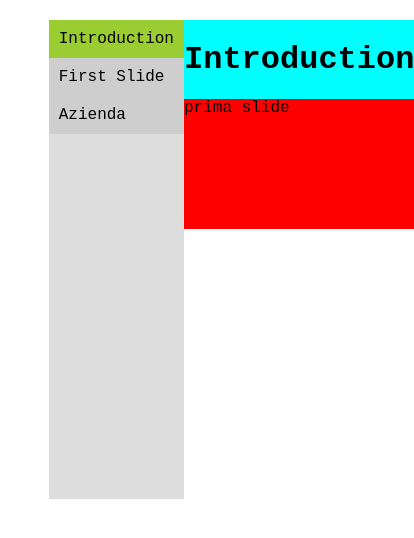
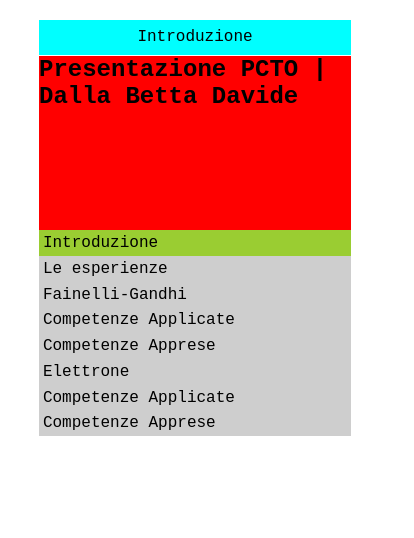
Before and after one commit to davide-dallab/presentazione-pcto, a React (Vite) app: page /#intro in a window 390 px wide. Shown: the top 538 px of the page, 414 px wide, since content can reach past the window. Built offline with nearby package versions, Linux system fonts and the light colour scheme.

Commit message:
Struttura slide-show quasi completa Bug: con tante slide, da smartphone non si vedono i primi link To Do: [ ] Centrare nello schermo [ ] Cambiare i colori [ ] Capire da dove viene il gap tra le slides

```diff
--- a/src/App.css
+++ b/src/App.css
@@ -9,25 +9,3 @@
 body {
   margin: 0;
 }
-
-.grid-with-header {
-  display: grid;
-  grid-template-rows: 1fr 5fr;
-}
-
-.content {
-  overflow-y: scroll;
-  scroll-behavior: smooth;
-  scroll-snap-type: y mandatory;
-  scrollbar-width: none;
-}
-
-.slide {
-  height: 100%;
-  scroll-snap-align: start;
-  background-color: blue;
-}
-
-.slide:nth-child(2n){
-  background-color: red;
-}
--- a/src/components/SlideShow.module.css
+++ b/src/components/SlideShow.module.css
@@ -2,12 +2,13 @@
     display: grid;
     grid-template-columns: 1fr 5fr;
     grid-template-rows: 1fr 5fr;
-    width: min(75%, 1000px);
+    width: min(80%, 1000px);
     height: 100%;
     grid-template-areas: "sidebar header"
                          "sidebar content";
     margin: auto;
     margin-top: 5%;
+    max-height: calc(min(80vw, 1000px) / 16 * 9);
 }
 
 .sidebar {
@@ -15,6 +16,15 @@
     display: flex;
     flex-direction: column;
     background-color: #0002;
+    overflow-y: auto;
+    scrollbar-width: none;
+    max-height: 100%;
+}
+
+.sidebar a {
+    flex-grow: 1;
+    display: flex;
+    align-items: center;
 }
 
 .content-section {
@@ -40,16 +50,16 @@
 .index-link {
     text-decoration: none;
     color: black;
-    padding: 10px;
+    padding: 1vw;
     background-color: #0001;
+}
+
+.index-link:hover {
+    background-color: #0002;
 }
 
 .current-index-link {
     background-color: yellowgreen;
-}
-
-.index-link:hover {
-    background-color: #0002;
 }
 
 .header {
@@ -59,3 +69,15 @@
     justify-content: center;
     background-color: cyan;
 }
+
+@media screen and (width < 600px) {
+    .slide-show {
+        grid-template-columns: 100%;
+        grid-template-rows: 1fr 5fr auto;
+        grid-template-areas: "header"
+                             "content"
+                             "sidebar";
+        max-height: 90vh;
+        overscroll-behavior-y: none;
+    }
+}
--- a/src/components/SlideShow.tsx
+++ b/src/components/SlideShow.tsx
@@ -30,7 +30,7 @@ export function SlideShow(props: SlideShowProps) {
             <Header header={currentHeader} style={props.headerStyle} />
             <SideBar headers={headers} current={pageIndex} style={props.sidebarStyle}/>
             <div className={slideShowStyles["content-section"]} onScrollCapture={evt => {
-                setPageIndex(Math.round(evt.currentTarget.scrollTop / evt.currentTarget.clientHeight));
+                setPageIndex(Math.floor(evt.currentTarget.scrollTop / evt.currentTarget.clientHeight + .1));
             }}>
                 {
                     props.children
@@ -49,12 +49,12 @@ function Header(props: HeaderProps){
     const className = classNames(slideShowStyles["header"], 'header');
 
     return <div className={className} style={props.style}>
-    <h1>
-        {
-            props.header
-        }
-    </h1>
-</div>
+        <span>
+            {
+                props.header
+            }
+        </span>
+    </div>
 }
 
 interface SlideBarProps{
--- a/src/pages/HomePage.tsx
+++ b/src/pages/HomePage.tsx
@@ -3,15 +3,32 @@ import { Slide, SlideShow } from "../components/SlideShow";
 export default function HomePage() {
   return (
     <>
-      <SlideShow className="gigi">
-        <Slide title="Introduction" id="intro" className="marco">
-          prima slide
+      <SlideShow>
+        <Slide title="Introduzione" id="intro">
+          <h2>Presentazione PCTO | Dalla Betta Davide</h2>
         </Slide>
-        <Slide title="First Slide" id="first">
-          seconda slide
+        <Slide title="Le esperienze" id="esperienze">
+          <h3>Le due esperienze sono state alla scuola fainelli-gandhi e nell'azienda elettrone</h3>
         </Slide>
-        <Slide title="Azienda" id="azienda">
-          terza slide
+        <Slide title="Fainelli-Gandhi" id="tutor">
+          <p>All'istituto fainelli gandhi è stata svolta un'attività di tutoring ai ragazzi delle scuole medie</p>
+          <p>Nello specifico gli è stato insegnato scratch e i fondamenti del pensiero informatico</p>
+        </Slide>
+        <Slide title="Competenze Applicate" id="used-skills-1">
+          <p>Conoscenze teoriche di tipo informatico</p>
+        </Slide>
+        <Slide title="Competenze Apprese" id="learned-skills-1">
+          <p>Ridurre idee complesse a semplici concetti</p>
+        </Slide>
+        <Slide title="Elettrone" id="webdev">
+          <p>All'istituto fainelli gandhi è stata svolta un'attività di tutoring ai ragazzi delle scuole medie</p>
+          <p>Nello specifico gli è stato insegnato scratch e i fondamenti del pensiero informatico</p>
+        </Slide>
+        <Slide title="Competenze Applicate" id="used-skills-2">
+          <p>Conoscenze teoriche di tipo informatico</p>
+        </Slide>
+        <Slide title="Competenze Apprese" id="learned-skills-2">
+          <p>Ridurre idee complesse a semplici concetti</p>
         </Slide>
       </SlideShow>
     </>
```
